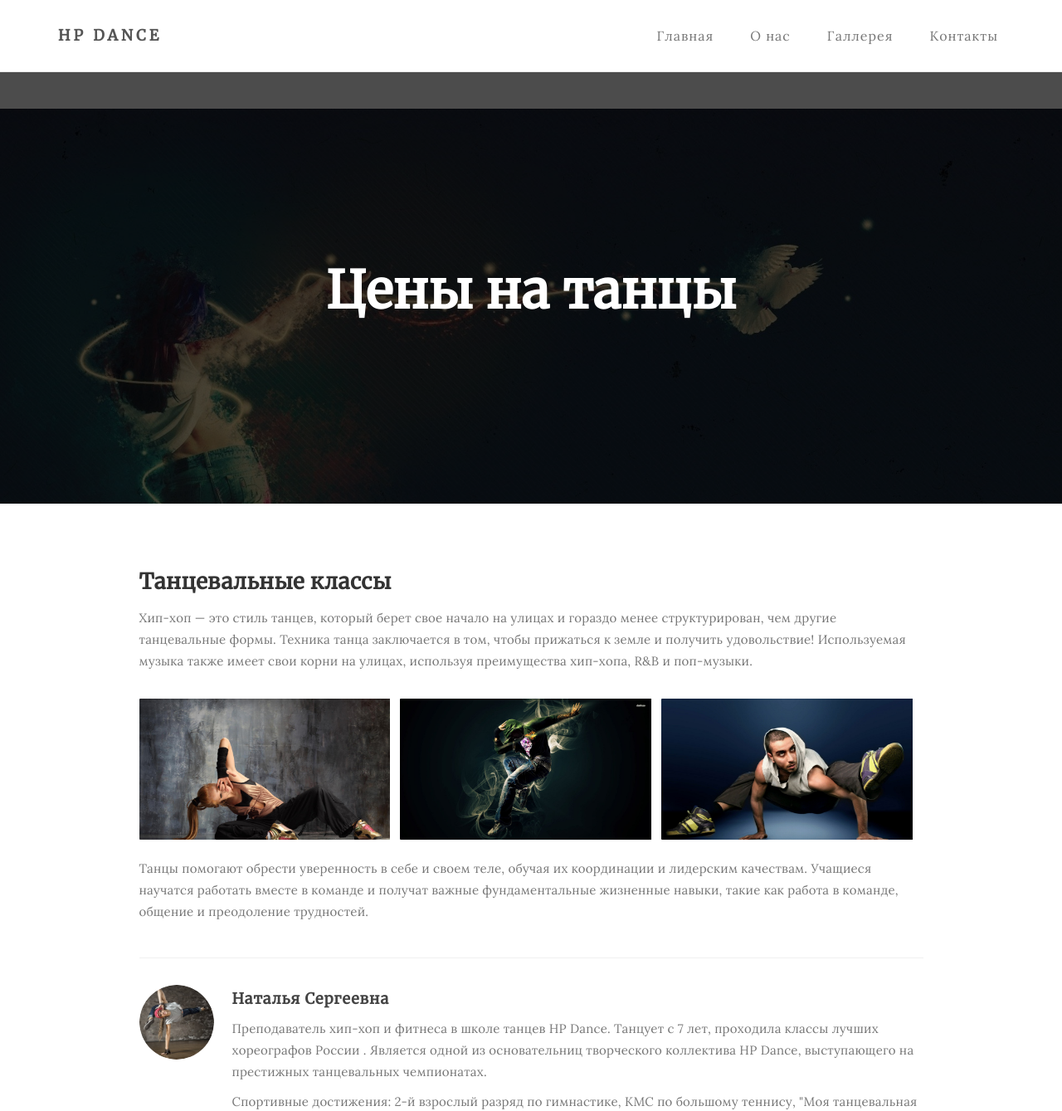
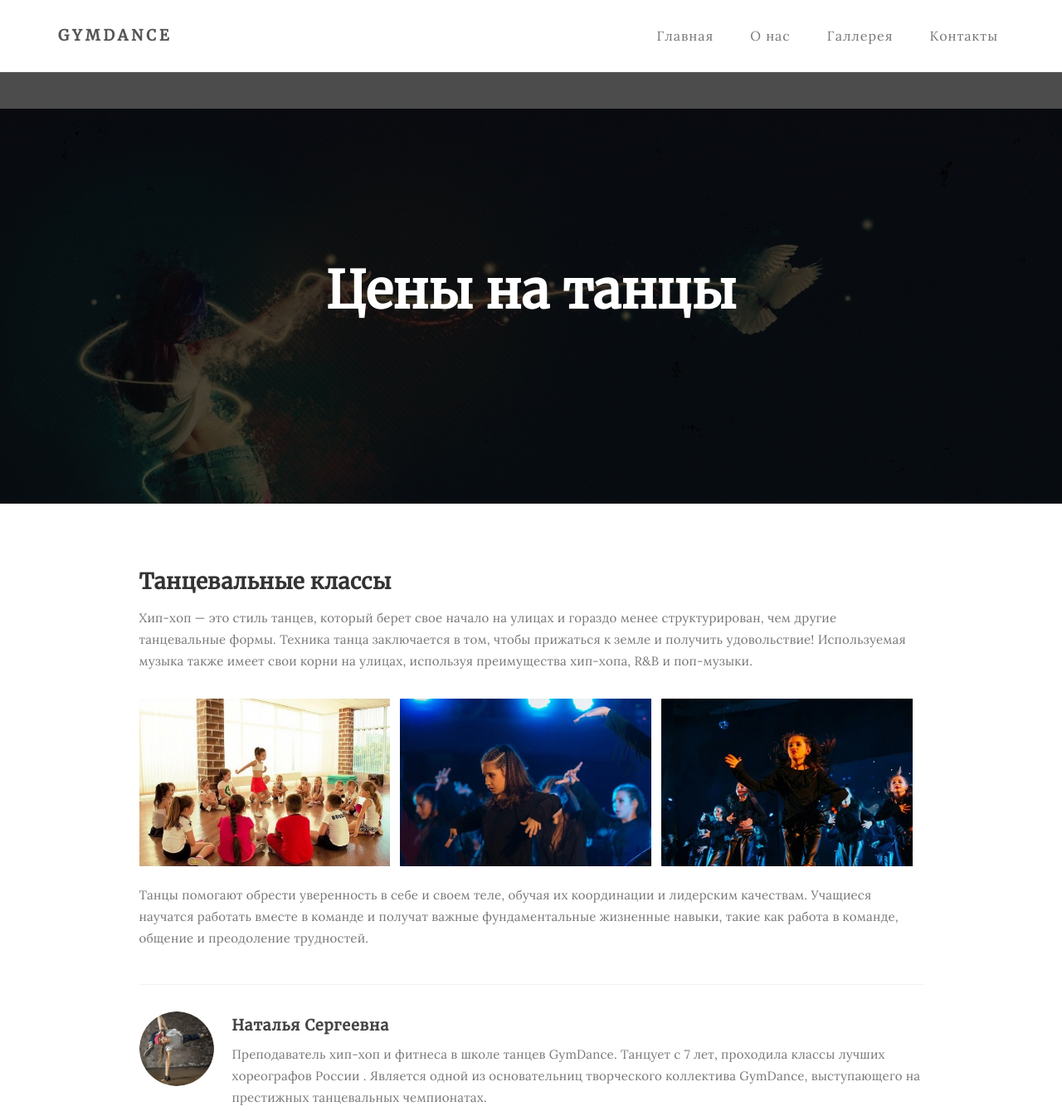
Before and after one commit to Leoncode99/danceschool, a plain HTML site: page single-post.html in a window 1280 px wide. Shown: the top 1339 px of the page at 83% size. Drawn offline with Linux system fonts and the light colour scheme.

Commit message:
Update single-post.html

```diff
--- a/single-post.html
+++ b/single-post.html
@@ -9,7 +9,7 @@
 <meta name="author" content="">
 <meta name="viewport" content="width=device-width, initial-scale=1, maximum-scale=1">
 
-<title>HP Dance Цены на услуги</title>
+<title>GymDance Цены на услуги</title>
 
 <link rel="stylesheet" href="css/bootstrap.min.css">
 <link rel="stylesheet" href="css/font-awesome.min.css">
@@ -40,7 +40,7 @@
                     <span class="icon icon-bar"></span>
                     <span class="icon icon-bar"></span>
                </button>
-               <a href="index.html" class="navbar-brand">HP Dance</a>
+               <a href="index.html" class="navbar-brand">GymDance</a>
           </div>
           <div class="collapse navbar-collapse">
                <ul class="nav navbar-nav navbar-right">
@@ -106,13 +106,13 @@
 
                          <div class="blog-single-post-image">
                               <div class="col-md-4 col-sm-4">
-                                   <img src="img/hip-hop-dance-girl.jpg" class="img-responsive" alt="Blog Image 1">
+                                   <img src="img/GymDance-1.3.jpg" class="img-responsive" alt="Blog Image 1">
                               </div>
                               <div class="col-md-4 col-sm-4">
-                                   <img src="img/hip-hop-dance2.jpg" class="img-responsive" alt="Blog Image 2">
+                                   <img src="img/GymDance-1.5.jpg" class="img-responsive" alt="Blog Image 2">
                               </div>
                               <div class="col-md-4 col-sm-4">
-                                   <img src="img/hip-hop-dance.jpg" class="img-responsive" alt="Blog Image 3">
+                                   <img src="img/GymDance-1.4.jpg" class="img-responsive" alt="Blog Image 3">
                               </div>
                          </div>
                          <p>Танцы помогают  обрести уверенность в себе и своем теле, обучая их координации и лидерским качествам. Учащиеся научатся работать вместе в команде и получат важные фундаментальные жизненные навыки, такие как работа в команде, общение и преодоление трудностей.</p>
@@ -124,7 +124,7 @@
                                    </div>
                                    <div class="media-body">
                                         <h3 class="media-heading"><a href="#">Наталья Сергеевна</a></h3>
-                                        <p>Преподаватель хип-хоп и фитнеса в школе танцев HP Dance. Танцует с 7 лет, проходила классы лучших хореографов России . Является одной из основательниц творческого коллектива HP Dance, выступающего на престижных танцевальных чемпионатах.</p>
+                                        <p>Преподаватель хип-хоп и фитнеса в школе танцев GymDance. Танцует с 7 лет, проходила классы лучших хореографов России . Является одной из основательниц творческого коллектива GymDance, выступающего на престижных танцевальных чемпионатах.</p>
                                           <p> Спортивные достижения: 2-й взрослый разряд по гимнастике, КМС по большому теннису,
                                              "Моя танцевальная жизнь начиналась ещё в далёком детстве со спортивной гимнастики, где я получила 2 юношеский разряд. Этот опыт позволил мне обучиться многим акробатическим элементам, некоторые из которых я и теперь могу исполнять неплохо и без страха, а также получить невероятную растяжку, которую я пытаюсь поддерживать на протяжении всей жизни (с возрастом хотя это становится все более сложной, но очень важной задачей).</p>
                                        <p>Я танцевала в школьном коллективе Экзерсис, где мы занимались классической хореографией, затем эстрадными танцами, позже был джаз-модер и хип-хоп. Мы выступали на многих мероприятиях и конкурсах городского и областного уровня, занимая места. Сцена и танец полностью меня заворожили, а хип-хоп не отпускает и до сих пор!</p>
@@ -201,7 +201,7 @@
           <div class="row">
 
                <div class="col-md-5 col-md-offset-1 col-sm-6">
-                    <h3>HP Dance</h3>
+                    <h3>GymDance</h3>
                     <p>Танцы могут быть отличным способом сосредоточиться , выразить себя и получить убийственную тренировку . Вот где вы можете записаться на урок танцев в Краснодаре !</p>
                     <div class="footer-copyright">
 
```
